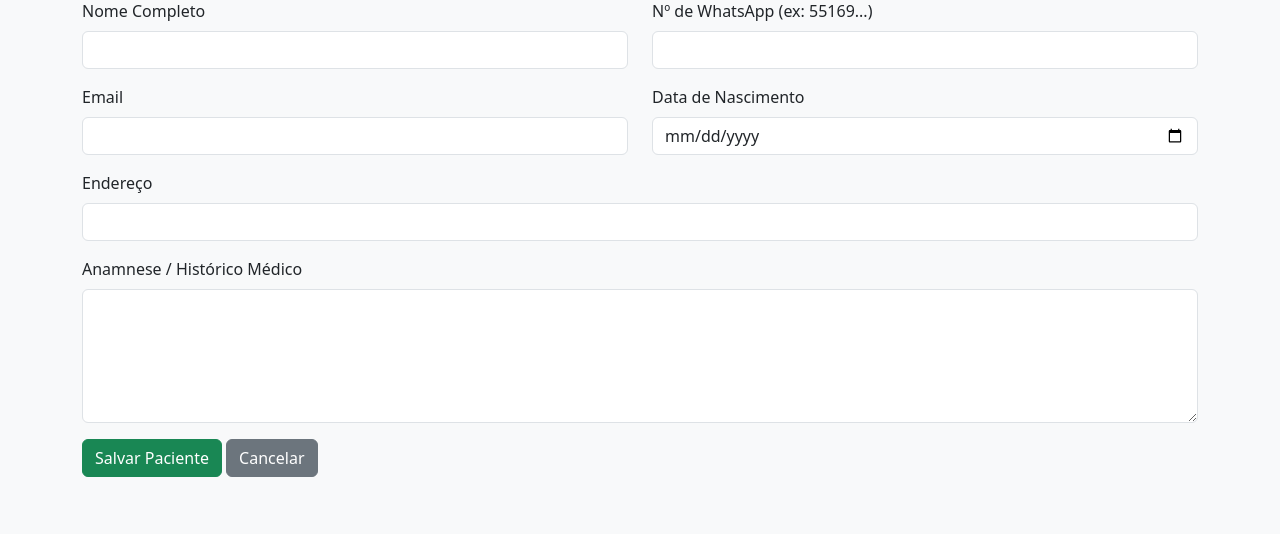
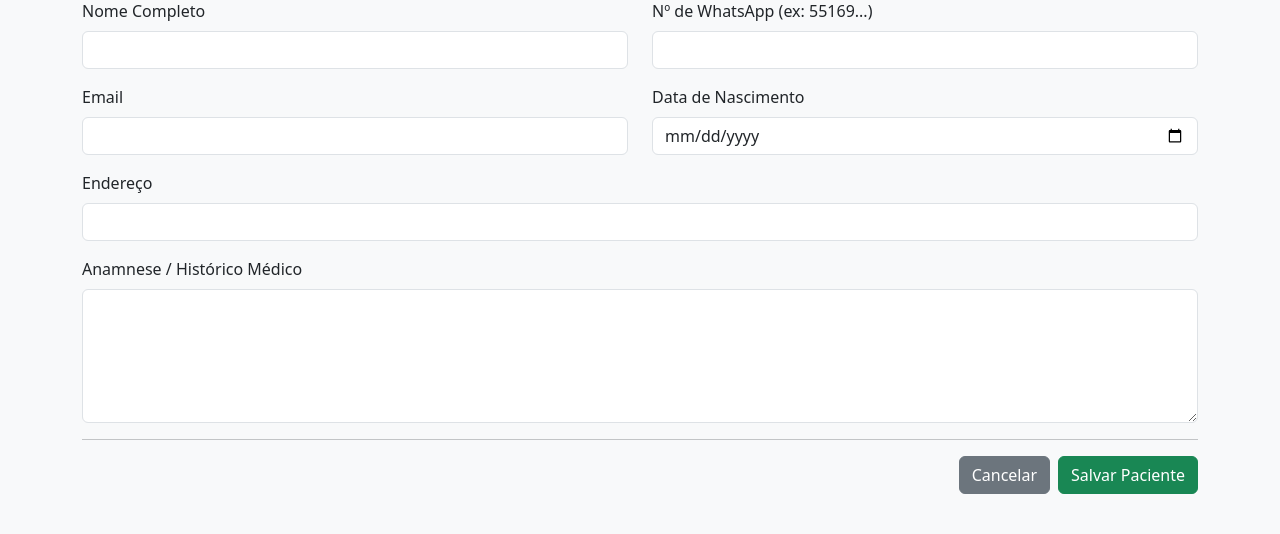
Before and after one commit to dentinhosdeleiteodontologia/dentinhos-whatsapp-bote, a Flask app: template src/templates/patient_form.html in a window 1280 px wide. Shown: the part 81-615 px from the top of the page. Run offline with Flask 3, Linux system fonts and the light colour scheme; the template is opened without the code that fills it: values that come from a table or form of the project are taken from there, others are empty; parts of the project's set-up code (start-up, migrations or seed data) failed here and were passed over; some libraries are stand-ins or nearby versions.

Commit message:
patient_form.html

```diff
--- a/src/templates/patient_form.html
+++ b/src/templates/patient_form.html
@@ -2,7 +2,7 @@
 {% block title %}{{ title }}{% endblock %}
 {% block content %}
   <h1>{{ title }}</h1>
-  <form method="POST" action="">
+  <form method="POST" novalidate>
     {{ form.hidden_tag() }}
     <div class="row">
       <div class="col-md-6 mb-3">
@@ -21,7 +21,7 @@
       </div>
       <div class="col-md-6 mb-3">
         {{ form.birth_date.label(class="form-label") }}
-        {{ form.birth_date(class="form-control", type="date") }}
+        {{ form.birth_date(class="form-control") }}
       </div>
     </div>
     <div class="mb-3">
@@ -30,9 +30,12 @@
     </div>
     <div class="mb-3">
       {{ form.medical_history.label(class="form-label") }}
-      {{ form.medical_history(class="form-control", rows=5) }}
+      {{ form.medical_history(class="form-control", rows="5") }}
     </div>
-    <button type="submit" class="btn btn-success">Salvar Paciente</button>
-    <a href="{{ url_for('system.list_patients') }}" class="btn btn-secondary">Cancelar</a>
+    <hr>
+    <div class="d-flex justify-content-end">
+      <a href="{{ url_for('system.list_patients') }}" class="btn btn-secondary me-2">Cancelar</a>
+      <button type="submit" class="btn btn-success">Salvar Paciente</button>
+    </div>
   </form>
 {% endblock %}
```
